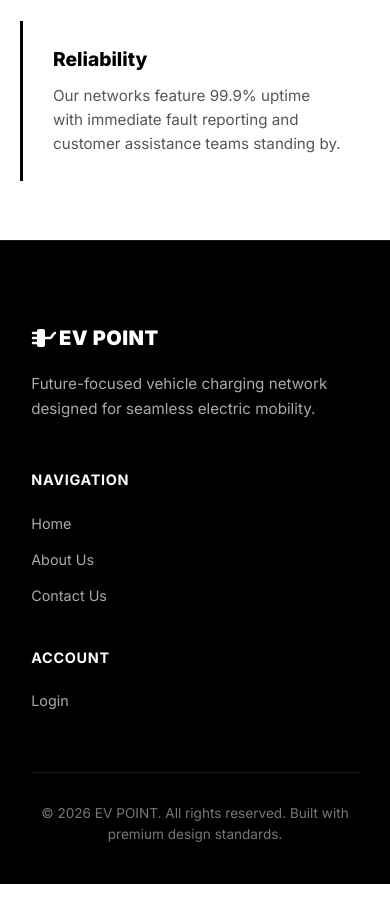
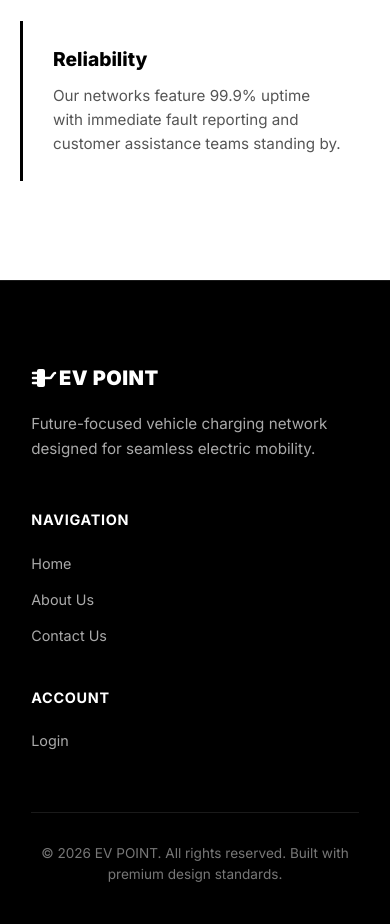
Before and after one commit to sanjana6688/EV-POINT, a Flask app: page /about in a window 390 px wide. Shown: the part 2467-3391 px from the top of the page. Before the commit the page ends 3351 px from the top, so only its background shows below. Run offline with Flask 3, Linux system fonts and the light colour scheme.

Commit message:
Added responsiveness for mobile desktop site

```diff
--- a/static/about.css
+++ b/static/about.css
@@ -14,6 +14,9 @@ body {
   overflow-x: hidden;
   line-height: 1.5;
   -webkit-font-smoothing: antialiased;
+  display: flex;
+  flex-direction: column;
+  min-height: 100vh;
 }
 
 /* Animations */
@@ -357,6 +360,7 @@ footer {
   color: #ffffff;
   padding: 80px 8% 40px 8%;
   border-top: 1px solid rgba(255, 255, 255, 0.1);
+  margin-top: auto;
 }
 
 .footer-container {
--- a/static/contact-us.css
+++ b/static/contact-us.css
@@ -14,6 +14,9 @@ body {
   overflow-x: hidden;
   line-height: 1.5;
   -webkit-font-smoothing: antialiased;
+  display: flex;
+  flex-direction: column;
+  min-height: 100vh;
 }
 
 /* Animations */
@@ -331,6 +334,7 @@ footer {
   color: #ffffff;
   padding: 80px 8% 40px 8%;
   border-top: 1px solid rgba(255, 255, 255, 0.1);
+  margin-top: auto;
 }
 
 .footer-container {
--- a/static/find-your-charger.css
+++ b/static/find-your-charger.css
@@ -14,6 +14,9 @@ body {
   overflow-x: hidden;
   line-height: 1.5;
   -webkit-font-smoothing: antialiased;
+  display: flex;
+  flex-direction: column;
+  min-height: 100vh;
 }
 
 /* Animations */
@@ -288,6 +291,7 @@ footer {
   color: #ffffff;
   padding: 80px 8% 40px 8%;
   border-top: 1px solid rgba(255, 255, 255, 0.1);
+  margin-top: auto;
 }
 
 .footer-container {
--- a/static/forgot-password.css
+++ b/static/forgot-password.css
@@ -14,6 +14,9 @@ body {
   overflow-x: hidden;
   line-height: 1.5;
   -webkit-font-smoothing: antialiased;
+  display: flex;
+  flex-direction: column;
+  min-height: 100vh;
 }
 
 /* Animations */
@@ -295,6 +298,7 @@ footer {
   color: #ffffff;
   padding: 80px 8% 40px 8%;
   border-top: 1px solid rgba(255, 255, 255, 0.1);
+  margin-top: auto;
 }
 
 .footer-container {
--- a/static/index.css
+++ b/static/index.css
@@ -18,6 +18,9 @@ body {
   overflow-x: hidden;
   line-height: 1.5;
   -webkit-font-smoothing: antialiased;
+  display: flex;
+  flex-direction: column;
+  min-height: 100vh;
 }
 
 /* Base Animation Classes */
@@ -510,6 +513,7 @@ footer {
   color: #ffffff;
   padding: 80px 8% 40px 8%;
   border-top: 1px solid rgba(255, 255, 255, 0.1);
+  margin-top: auto;
 }
 
 .footer-container {
--- a/static/login.css
+++ b/static/login.css
@@ -14,6 +14,9 @@ body {
   overflow-x: hidden;
   line-height: 1.5;
   -webkit-font-smoothing: antialiased;
+  display: flex;
+  flex-direction: column;
+  min-height: 100vh;
 }
 
 /* Animations */
@@ -403,6 +406,7 @@ footer {
   color: #ffffff;
   padding: 80px 8% 40px 8%;
   border-top: 1px solid rgba(255, 255, 255, 0.1);
+  margin-top: auto;
 }
 
 .footer-container {
--- a/static/user/station_search.css
+++ b/static/user/station_search.css
@@ -14,6 +14,9 @@ body {
   overflow-x: hidden;
   line-height: 1.5;
   -webkit-font-smoothing: antialiased;
+  display: flex;
+  flex-direction: column;
+  min-height: 100vh;
 }
 
 /* Animations */
@@ -326,6 +329,7 @@ footer {
   color: #ffffff;
   padding: 80px 8% 40px 8%;
   border-top: 1px solid rgba(255, 255, 255, 0.1);
+  margin-top: auto;
 }
 
 .footer-container {
```
